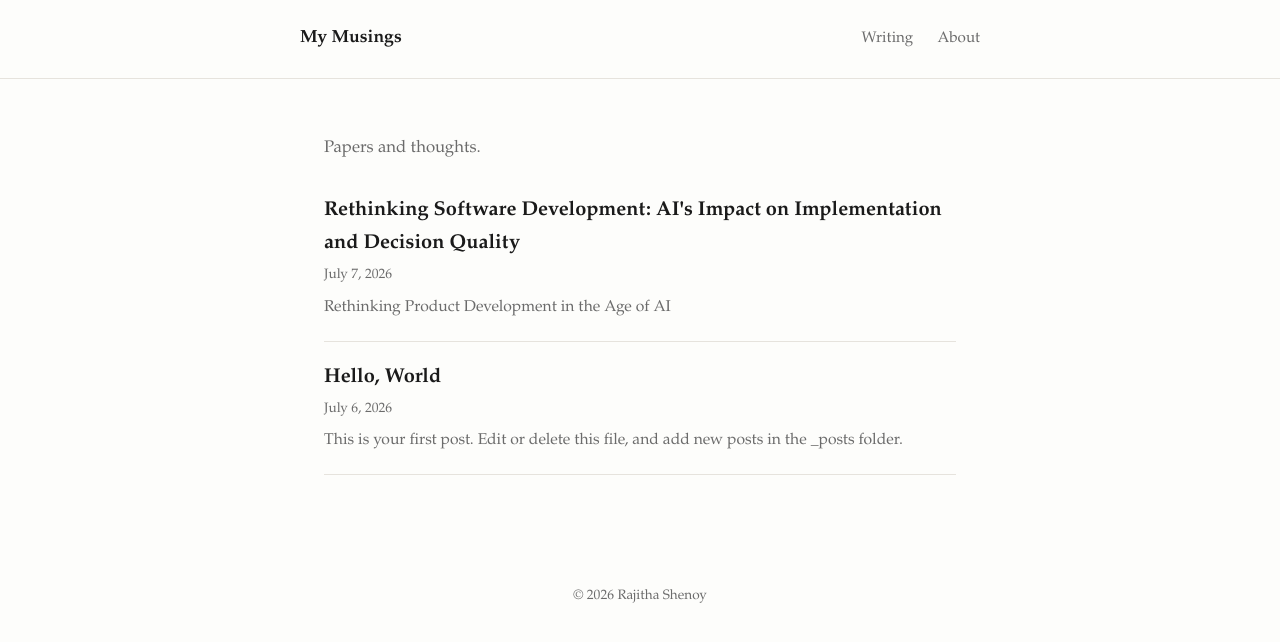
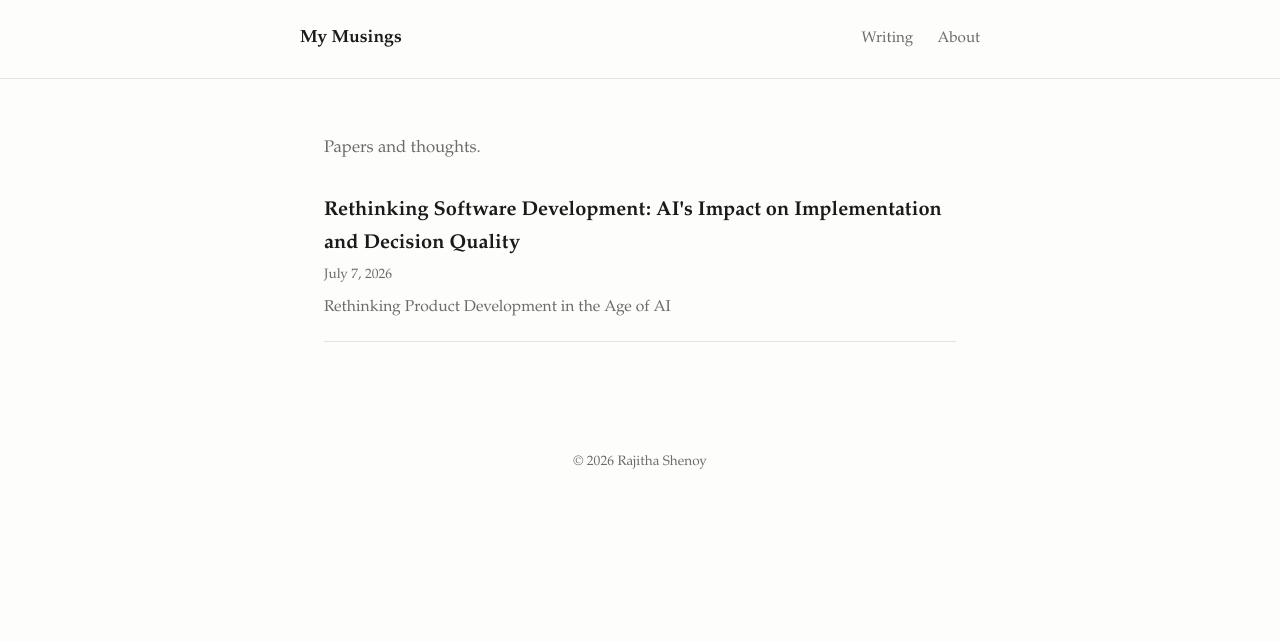
Before and after one commit to rajithashenoy-experiments/rajithashenoy-experiments.github.io, a Jekyll site: the page built from index.html, in a window 1280 px wide. Shown: the top 642 px of the page. Built offline with Jekyll 4.4.1, drawn with Linux system fonts in a browser that asks for light colours.

````diff
--- a/_posts/2026-07-06-hello-world.md
+++ /dev/null
@@ -1,15 +0,0 @@
----
-title: "Hello, World"
----
-
-This is your first post. Edit or delete this file, and add new posts in the `_posts` folder.
-
-Each post file should be named `YYYY-MM-DD-title.md` and start with a small block like this:
-
-```
----
-title: "Your Post Title"
----
-```
-
-Then write in plain Markdown below it — headings, links, images, code blocks, all supported.
````
Also changed, not shown: _posts/2026-07-07-Rethinking Software Development AIs Impact on Implementation and Decision Quality.md (+0 -2 lines).
